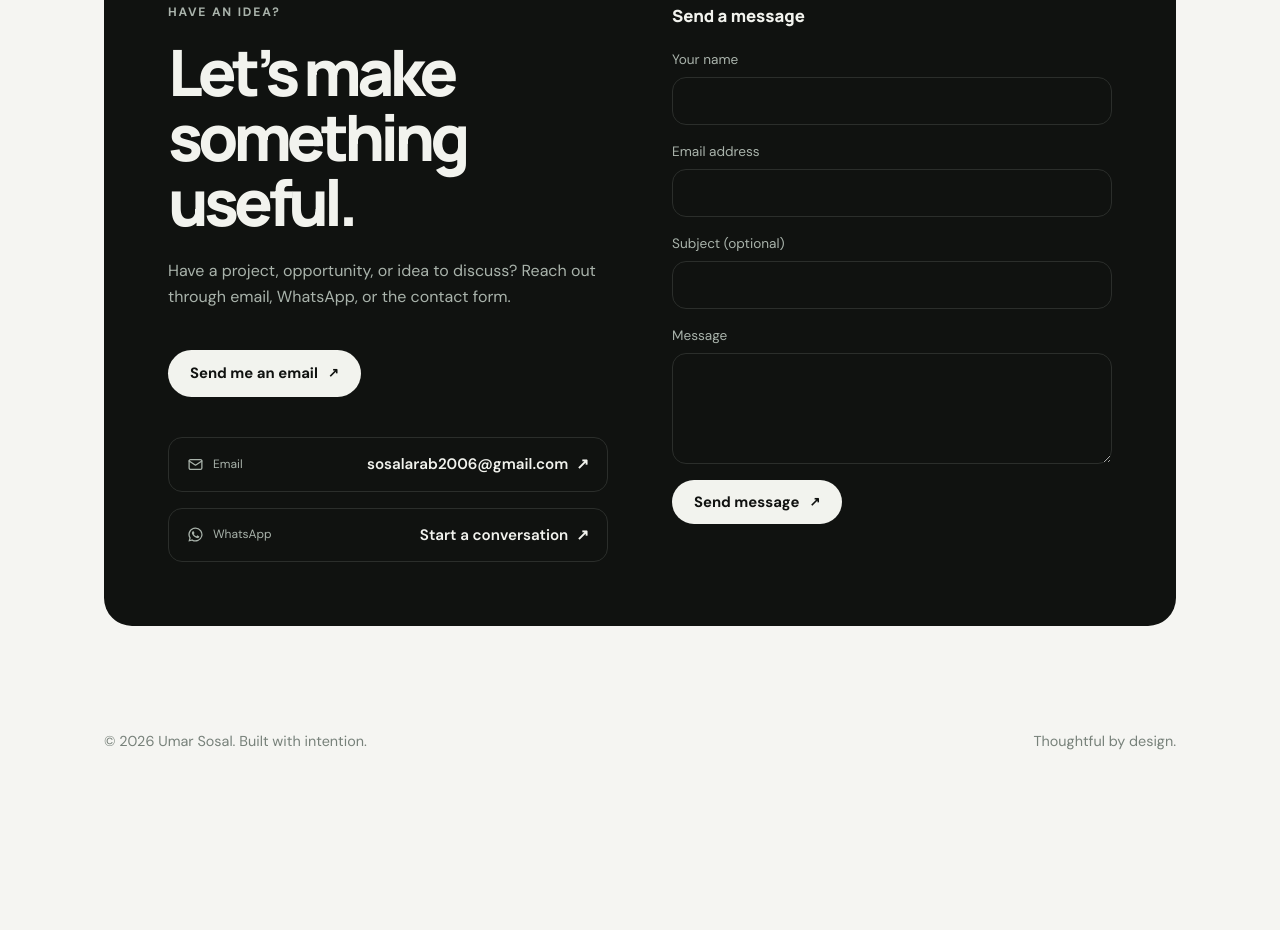
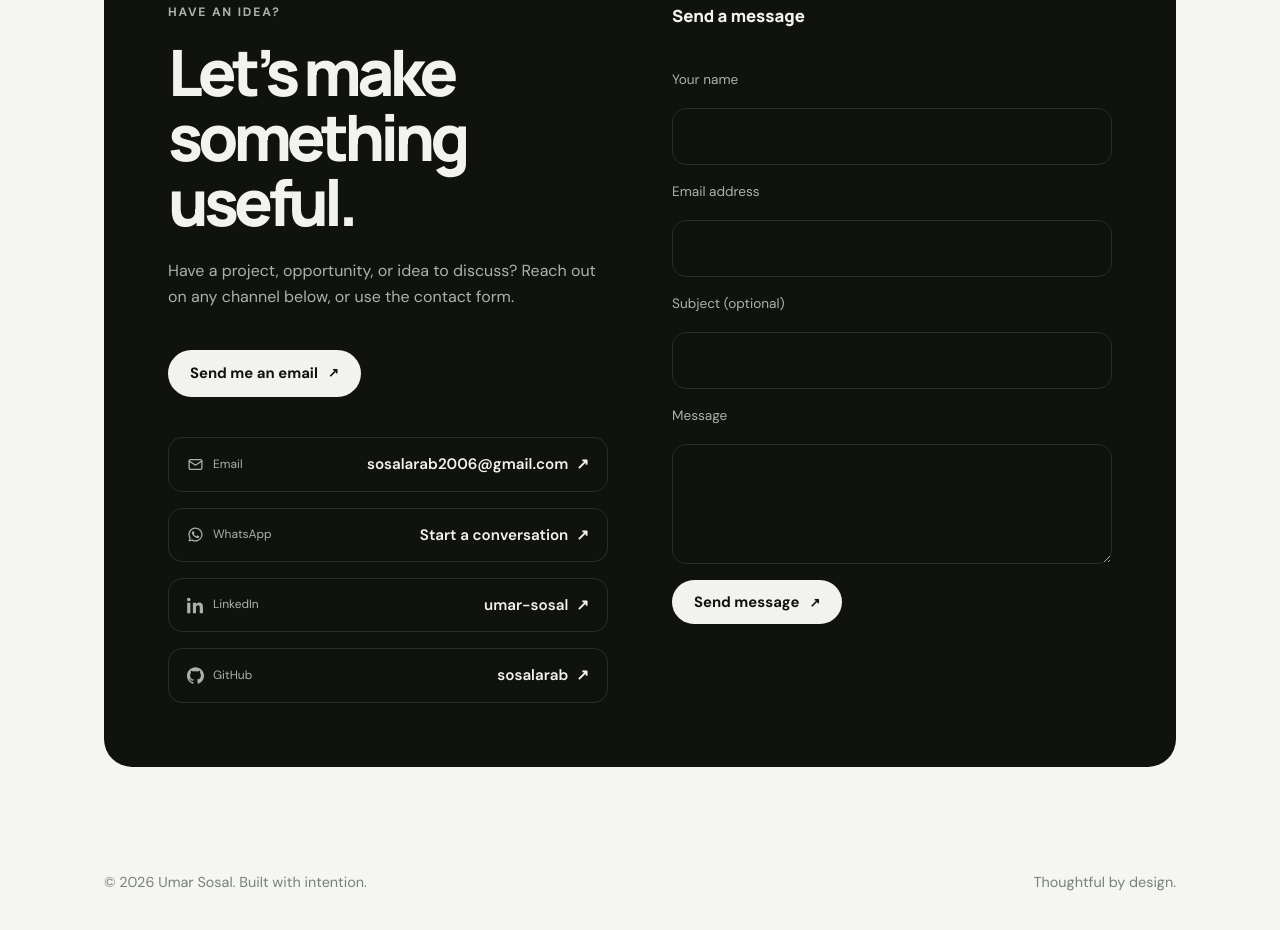
Before and after one commit to sosalarab/sosalarab.github.io, a plain HTML site: page index.html in a window 1280 px wide. Shown: the part 3952-4882 px from the top of the page. Before the commit the page ends 4769 px from the top, so only its background shows below. Drawn offline with Linux system fonts and the light colour scheme.

Commit message:
Contact: add LinkedIn and GitHub rows with brand icons

```diff
--- a/index.html
+++ b/index.html
@@ -329,7 +329,7 @@ footer{padding:var(--s4) 0 var(--s5);color:var(--ink-3);font-size:.9rem}
     <div>
       <div class="kicker">Have an Idea?</div>
       <h2>Let’s make something useful.</h2>
-      <p class="lede">Have a project, opportunity, or idea to discuss? Reach out through email, WhatsApp, or the contact form.</p>
+      <p class="lede">Have a project, opportunity, or idea to discuss? Reach out on any channel below, or use the contact form.</p>
       <div style="margin-top:var(--s4)"><a class="btn btn-light" href="mailto:sosalarab2006@gmail.com">Send me an email <span style="font-size:.8rem">↗</span></a></div>
       <div class="c-rows">
         <a class="c-row" href="mailto:sosalarab2006@gmail.com">
@@ -339,6 +339,14 @@ footer{padding:var(--s4) 0 var(--s5);color:var(--ink-3);font-size:.9rem}
         <a class="c-row" href="https://wa.me/2338135006380" target="_blank" rel="noopener">
           <span class="lab"><svg viewBox="0 0 24 24" fill="currentColor"><path d="M12 2a10 10 0 0 0-8.6 15.1L2 22l5-1.3A10 10 0 1 0 12 2zm0 18.2c-1.5 0-3-.4-4.2-1.2l-.3-.2-3 .8.8-2.9-.2-.3A8.2 8.2 0 1 1 12 20.2zm4.6-6.1c-.3-.1-1.5-.7-1.7-.8-.2-.1-.4-.1-.6.1l-.8 1c-.1.2-.3.2-.5.1a6.7 6.7 0 0 1-3.3-2.9c-.3-.4 0-.5.2-.8l.5-.6c.1-.2.1-.4 0-.5l-.8-1.9c-.2-.5-.4-.4-.6-.4h-.5c-.2 0-.5.1-.7.4-.2.3-.9.9-.9 2.1s.9 2.4 1 2.6c.1.2 1.8 2.8 4.4 3.9.6.3 1.1.4 1.5.6.6.2 1.2.2 1.6.1.5-.1 1.5-.6 1.7-1.2.2-.6.2-1.1.2-1.2-.1-.1-.2-.2-.5-.3z"/></svg>WhatsApp</span>
           <span class="val">Start a conversation <span>↗</span></span>
+        </a>
+        <a class="c-row" href="https://www.linkedin.com/in/umar-sosal/" target="_blank" rel="noopener">
+          <span class="lab"><svg viewBox="0 0 24 24" fill="currentColor"><path d="M4.98 3.5C4.98 4.88 3.87 6 2.5 6S0 4.88 0 3.5 1.12 1 2.5 1s2.48 1.12 2.48 2.5M.22 8.09h4.56V23H.22zM8.34 8.09h4.37v2h.06c.61-1.15 2.1-2.37 4.32-2.37 4.62 0 5.47 3.04 5.47 7v8.28h-4.55v-7.34c0-1.75-.03-4-2.44-4-2.44 0-2.82 1.9-2.82 3.87V23H8.34z"/></svg>LinkedIn</span>
+          <span class="val">umar-sosal <span>↗</span></span>
+        </a>
+        <a class="c-row" href="https://github.com/sosalarab" target="_blank" rel="noopener">
+          <span class="lab"><svg viewBox="0 0 24 24" fill="currentColor"><path d="M12 .297c-6.63 0-12 5.373-12 12 0 5.303 3.438 9.8 8.205 11.385.6.113.82-.258.82-.577 0-.285-.01-1.04-.015-2.04-3.338.724-4.042-1.61-4.042-1.61C4.422 18.07 3.633 17.7 3.633 17.7c-1.087-.744.084-.729.084-.729 1.205.084 1.838 1.236 1.838 1.236 1.07 1.835 2.809 1.305 3.495.998.108-.776.417-1.305.76-1.605-2.665-.3-5.466-1.332-5.466-5.93 0-1.31.465-2.38 1.235-3.22-.135-.303-.54-1.523.105-3.176 0 0 1.005-.322 3.3 1.23.96-.267 1.98-.399 3-.405 1.02.006 2.04.138 3 .405 2.28-1.552 3.285-1.23 3.285-1.23.645 1.653.24 2.873.12 3.176.765.84 1.23 1.91 1.23 3.22 0 4.61-2.805 5.625-5.475 5.92.42.36.81 1.096.81 2.22 0 1.606-.015 2.896-.015 3.286 0 .315.21.69.825.57C20.565 22.092 24 17.592 24 12.297c0-6.627-5.373-12-12-12"/></svg>GitHub</span>
+          <span class="val">sosalarab <span>↗</span></span>
         </a>
       </div>
     </div>
```
